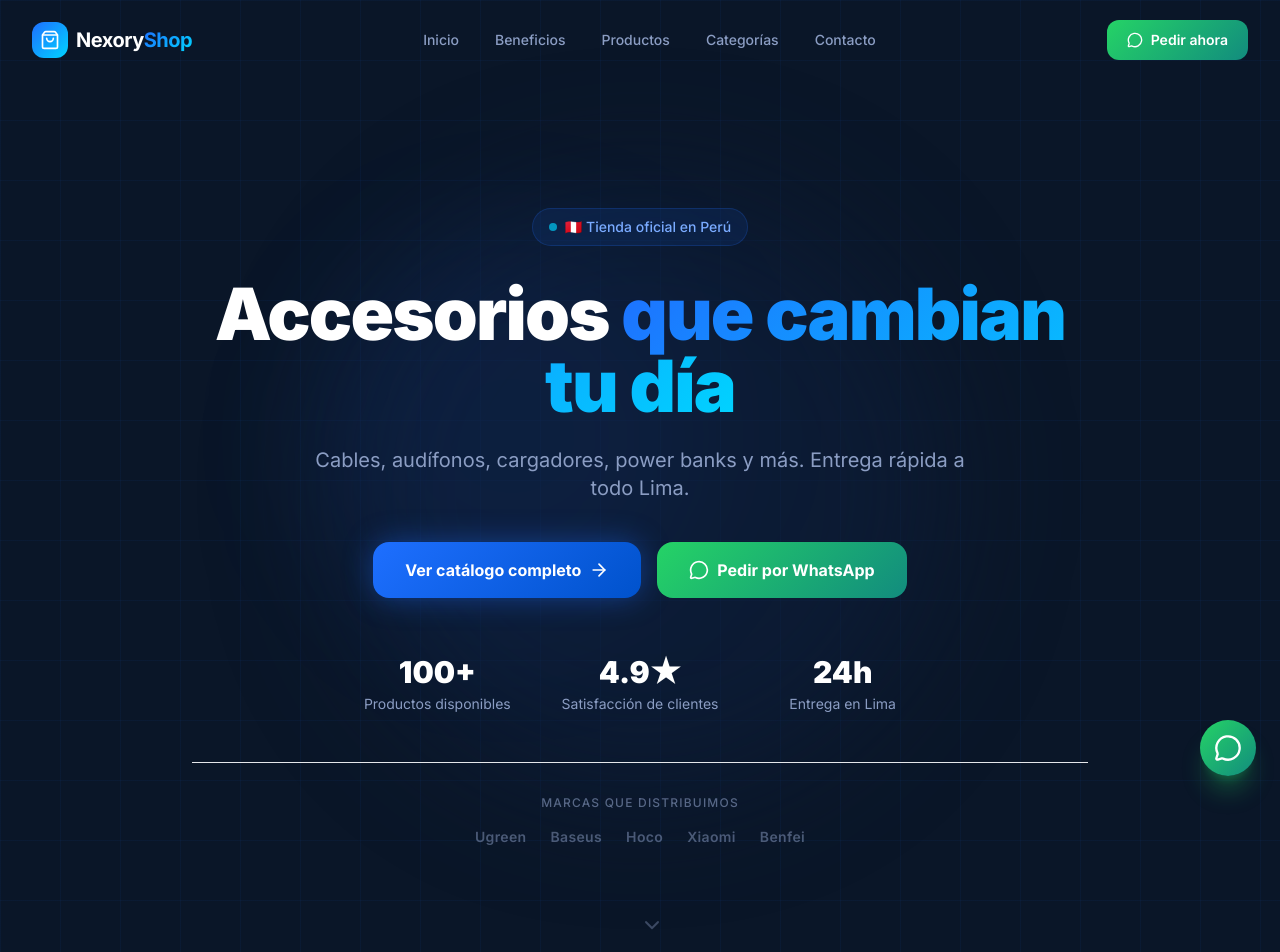
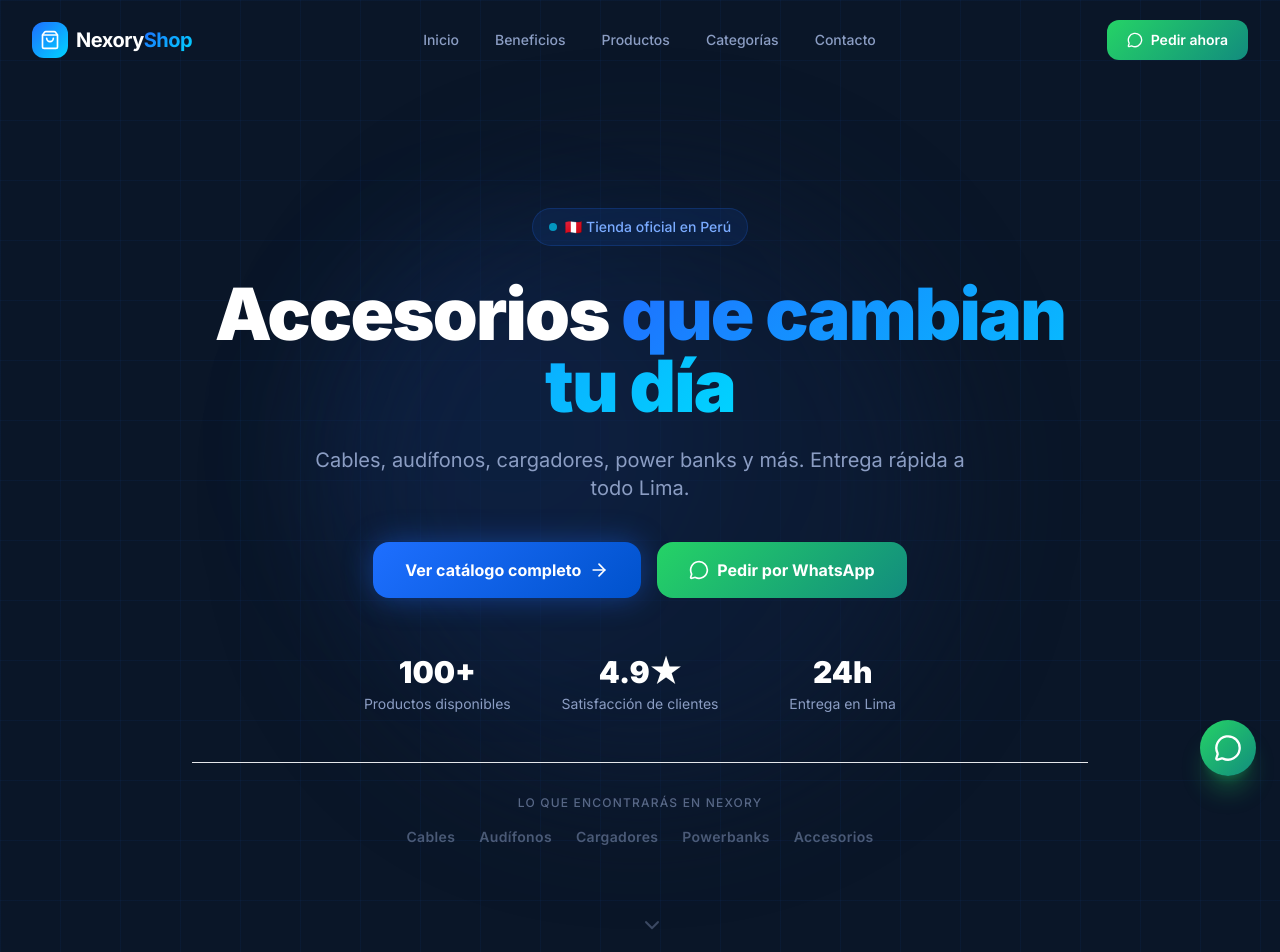
Before and after one commit to cleonlarosa-sys/nexory-shop, a React (Vite) app: page / in a window 1280 px wide. Shown: the top 952 px of the page. Built offline with nearby package versions, Linux system fonts and the light colour scheme.

Commit message:
Update Hero.jsx

```diff
--- a/src/components/Hero.jsx
+++ b/src/components/Hero.jsx
@@ -1,7 +1,7 @@
 import { ArrowRight, MessageCircle, ChevronDown } from "lucide-react";
 import { HERO, SITE } from "../data/siteData";
 
-const BRANDS = ["Ugreen", "Baseus", "Hoco", "Xiaomi", "Benfei"];
+const BRANDS = ["Cables", "Audífonos", "Cargadores", "Powerbanks", "Accesorios"];
 
 export default function Hero() {
   const waLink = `https://wa.me/${SITE.whatsapp}?text=${encodeURIComponent(SITE.whatsappMsg)}`;
@@ -76,7 +76,7 @@ export default function Hero() {
           {/* Brands bar */}
           <div className="border-t border-white/8 pt-8">
             <p className="text-xs text-slate-text/60 uppercase tracking-widest mb-4 font-medium">
-              Marcas que distribuimos
+              Lo que encontrarás en Nexory
             </p>
             <div className="flex flex-wrap justify-center gap-3 sm:gap-6">
               {BRANDS.map((brand) => (
```
